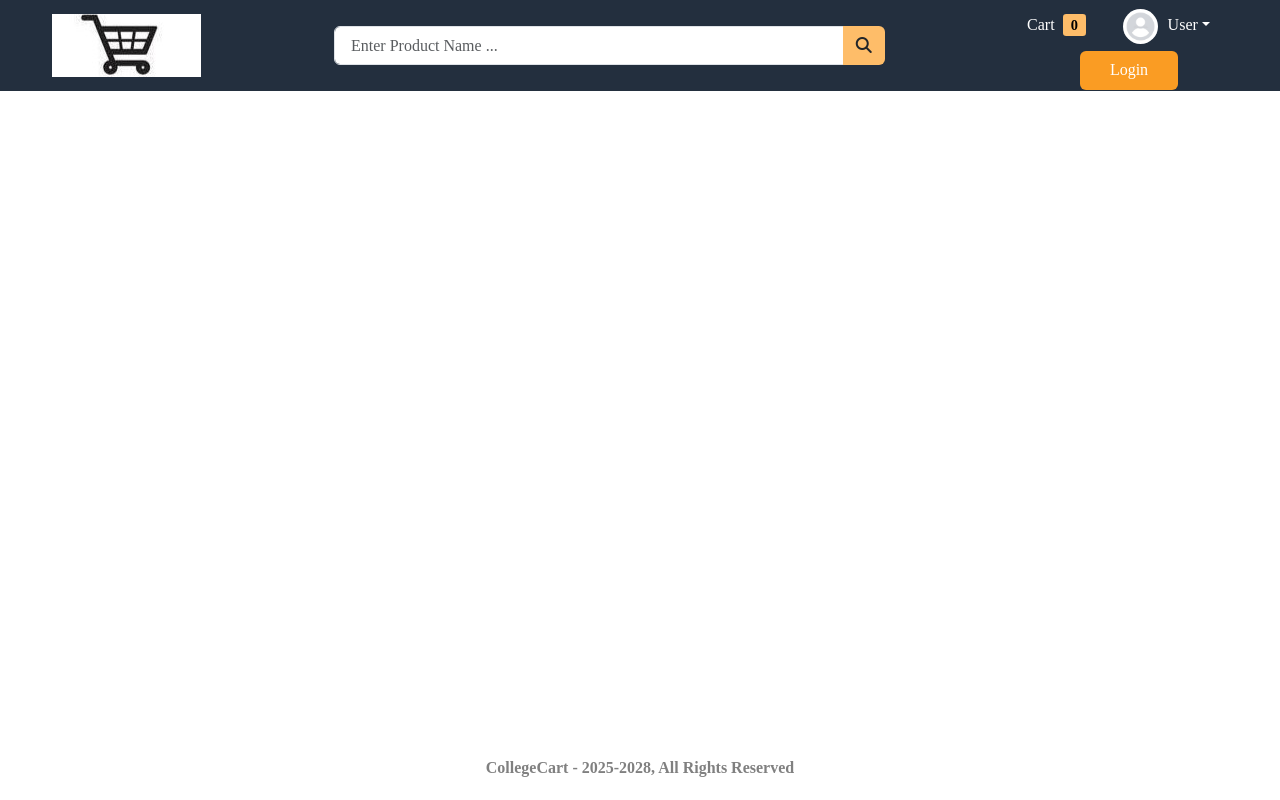
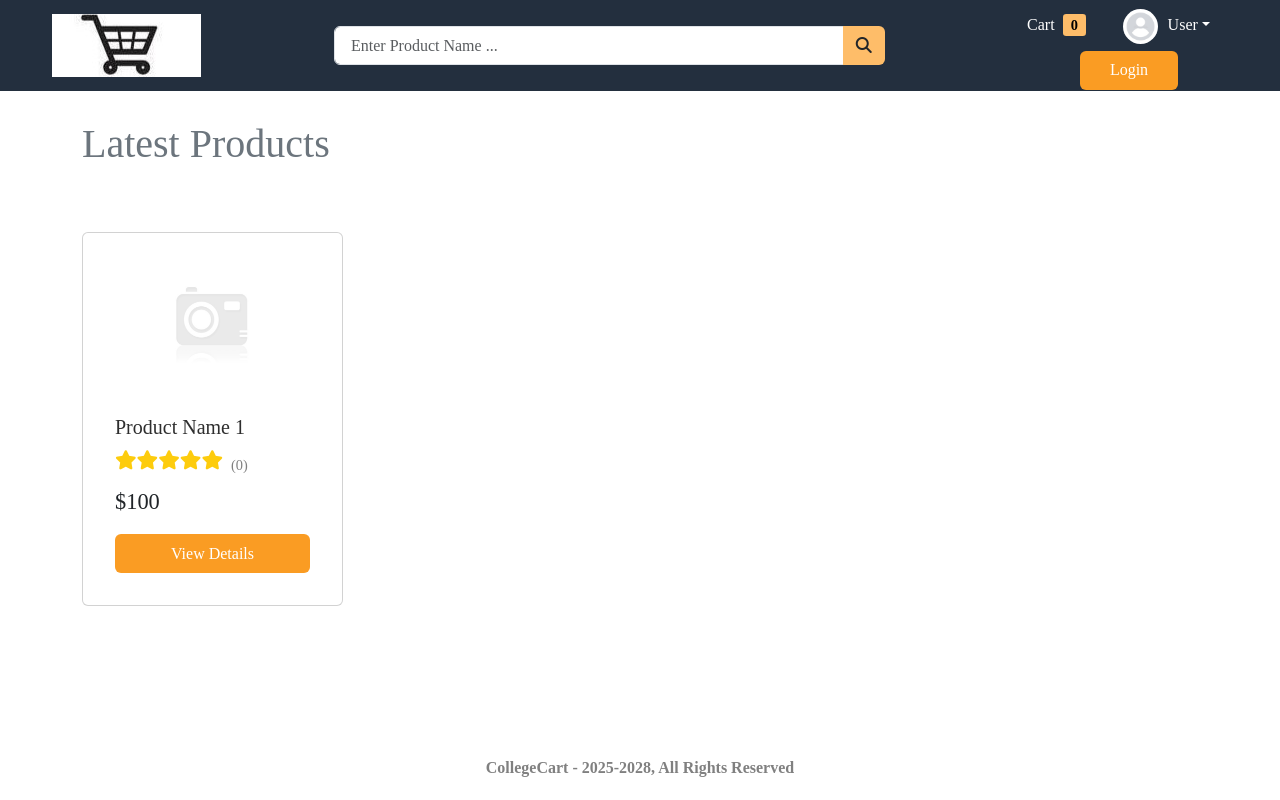
Before and after one commit to Tarushi-Jha/Project_E-commerce, a React (Create React App) app in the folder frontend/: page / in a window 1280 px wide. Built offline with nearby package versions, Linux system fonts and the light colour scheme; a web font is replaced by a local one.

Commit message:
Hompage SetUp added

```diff
--- a/frontend/package.json
+++ b/frontend/package.json
@@ -4,8 +4,10 @@
   "private": true,
   "dependencies": {
     "cra-template": "1.2.0",
-    "react": "^19.0.0",
-    "react-dom": "^19.0.0",
+    "react": "^18.3.1",
+    "react-dom": "^18.3.1",
+    "react-helmet": "^6.1.0",
+    "react-router-dom": "^7.1.3",
     "react-scripts": "5.0.1"
   },
   "scripts": {
--- a/frontend/src/App.js
+++ b/frontend/src/App.js
@@ -1,14 +1,26 @@
 import "./App.css";
+
+import { Route, BrowserRouter as Router, Routes } from 'react-router-dom';
 
 import Footer from "./components/layout/Footer";
 import Header from "./components/layout/Header";
+import Home from "./components/Home";
 
 function App() {
   return (
-    <div className="App">
-      <Header/>
-      <Footer/>
-    </div>
+    <Router>
+      <div className="App">
+        <Header/>
+
+        <div className="container">
+          <Routes>
+            <Route path="/" element={<Home/>} />
+          </Routes>
+        </div>
+
+        <Footer/>
+      </div>
+    </Router>
   );
 }
 
--- /dev/null
+++ b/frontend/src/components/Home.jsx
@@ -0,0 +1,55 @@
+import React from "react";
+import MetaData from "./layout/MetaData";
+
+const Home = () => {
+  return (
+    <>
+      <MetaData title={"Home"} />
+        <div className="row">
+            <div className="col-6 col-md-12">
+                <h1 id="products_heading" className="text-secondary">
+                    Latest Products
+                </h1>
+
+                <section id="products" className="mt-5">
+                    <div className="row">
+                        <div className="col-sm-12 col-md-6 col-lg-3 my-3">
+                            <div className="card p-3 rounded">
+                                <img
+                                    className="card-img-top mx-auto"
+                                    src="./images/default_product.png"
+                                    alt=""
+                                />
+                                <div className="card-body ps-3 d-flex justify-content-center flex-column">
+                                    <h5 className="card-title">
+                                        <a href="">Product Name 1</a>
+                                    </h5>
+                                    <div className="ratings mt-auto d-flex">
+                                        <div className="star-ratings">
+                                            <i className="fa fa-star star-active"></i>
+                                            <i className="fa fa-star star-active"></i>
+                                            <i className="fa fa-star star-active"></i>
+                                            <i className="fa fa-star star-active"></i>
+                                            <i className="fa fa-star star-active"></i>
+                                        </div>
+                                        <span id="no_of_reviews" className="pt-2 ps-2">
+                                            {" "}
+                                            (0){" "}
+                                        </span>
+                                    </div>
+                                    <p className="card-text mt-2">$100</p>
+                                    <a href="" id="view_btn" className="btn btn-block">
+                                        View Details
+                                    </a>
+                                </div>
+                            </div>
+                        </div>
+                    </div>
+                </section>
+            </div>
+        </div>
+    </>
+  );
+};
+
+export default Home;
--- /dev/null
+++ b/frontend/src/components/layout/MetaData.jsx
@@ -0,0 +1,12 @@
+import React from "react";
+import { Helmet } from "react-helmet";
+
+const MetaData = ({ title }) => {
+  return (
+    <Helmet>
+      <title>{`${title} - CollegeCart`}</title>
+    </Helmet>
+  );
+};
+
+export default MetaData;
```
Also changed, not shown: frontend/public/images/default_product.png (added), 1 other file (tests, documents, lock files or other folders).
